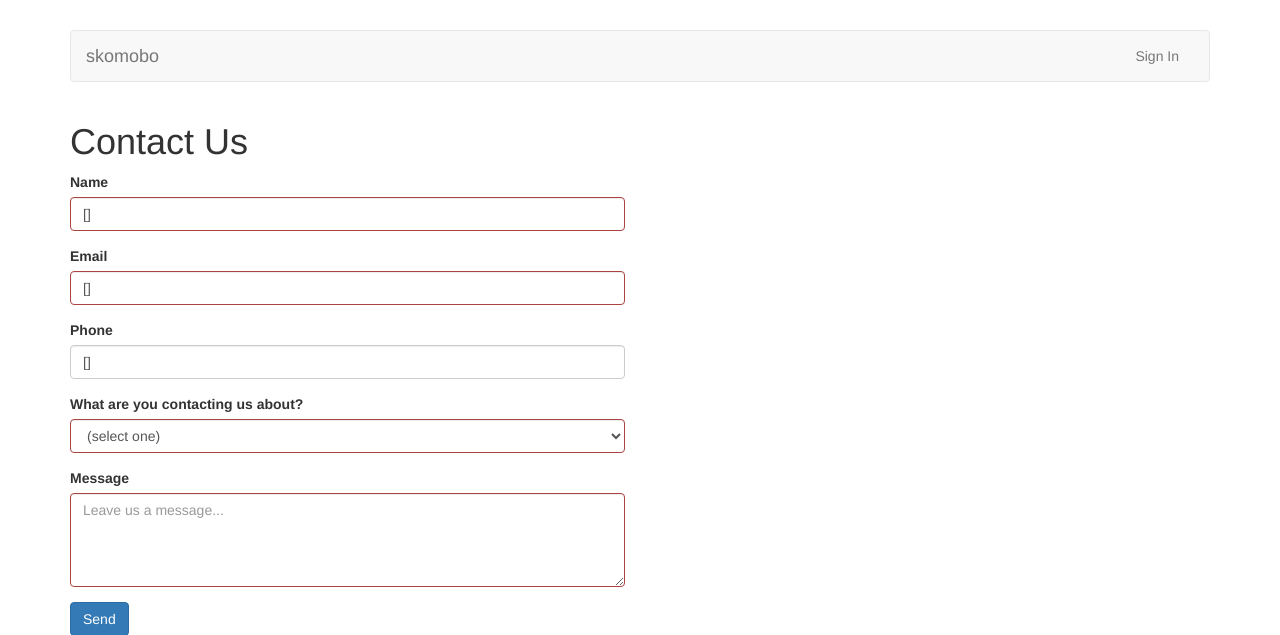
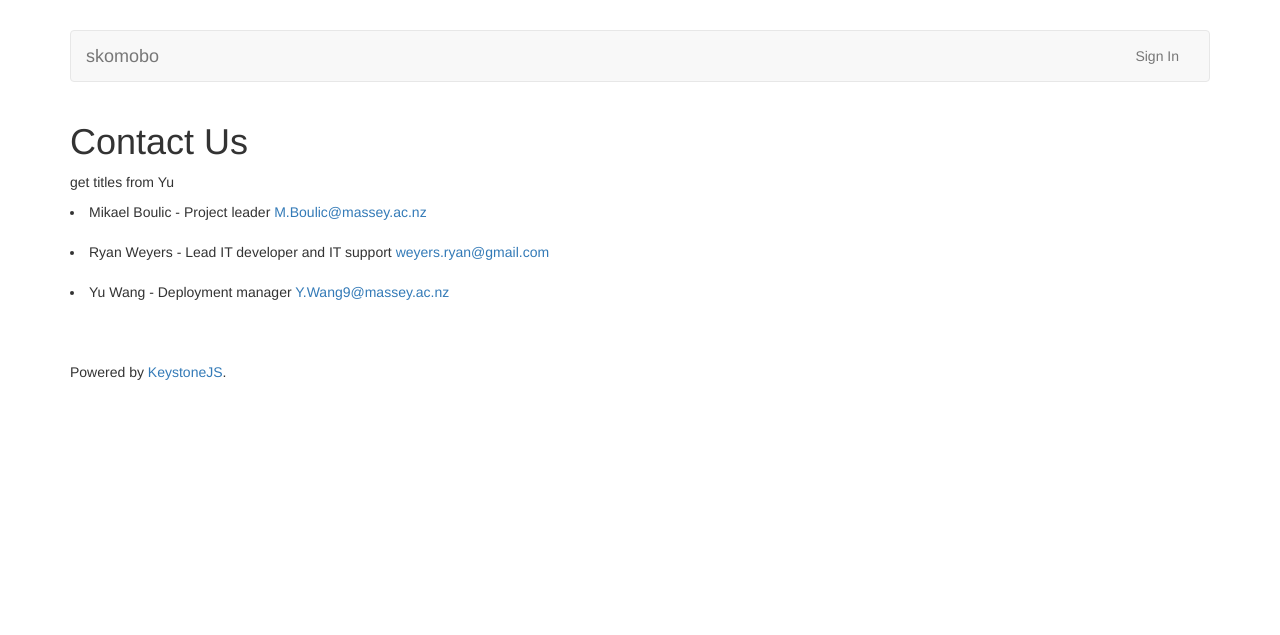
Before and after one commit to SKOMOBO/website, a Node project: template templates/views/contact.pug in a window 1280 px wide. Shown: the top 635 px of the page. Run offline with Node 20 templates, Linux system fonts and the light colour scheme; the template is opened without the code that fills it, so the values that code supplies are empty; some libraries are stand-ins or nearby versions.

Commit message:
Starting to flesh out content for contact us etc

```diff
--- a/templates/views/contact.pug
+++ b/templates/views/contact.pug
@@ -6,6 +6,23 @@ block intro
 
 block content
 	.container
+		p get titles from Yu
+
+		li Mikael Boulic - Project leader
+			a(href="mailto:M.Boulic@massey.ac.nz") M.Boulic@massey.ac.nz
+
+		br
+
+		li Ryan Weyers - Lead IT developer and IT support
+			a(href="mailto:weyers.ryan@gmail.com") weyers.ryan@gmail.com
+
+		br
+
+		li Yu Wang - Deployment manager
+			a(href="mailto:Y.Wang9@massey.ac.nz") Y.Wang9@massey.ac.nz
+
+
+	//- comment out for now because we do not want to use mailgunif we can avoid it
 		if enquirySubmitted
 			h3 Thanks for getting in touch.
 		else
```
